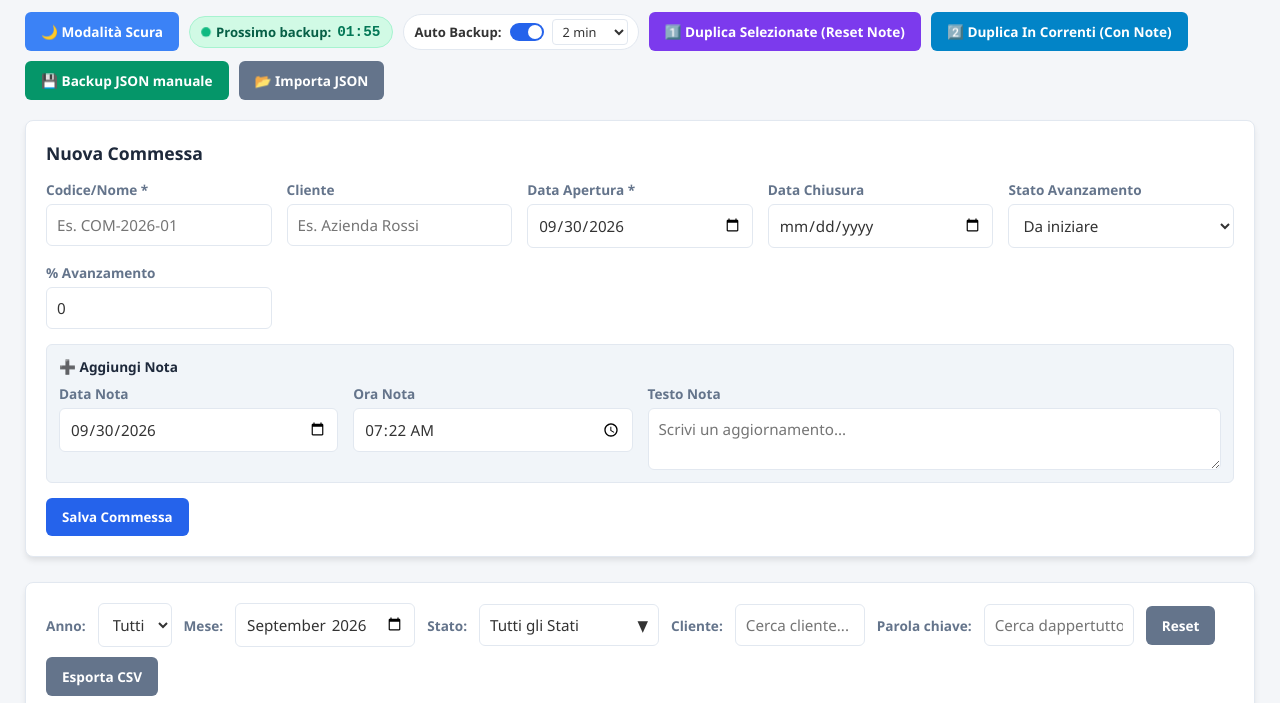
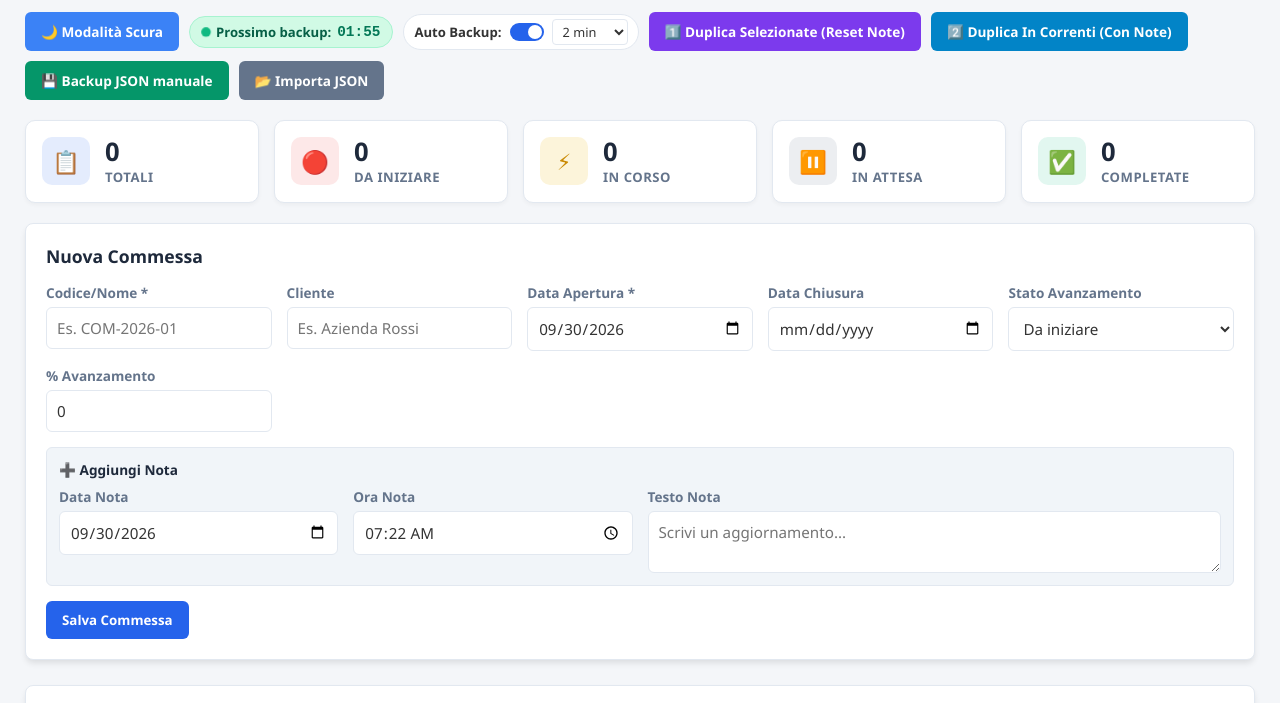
Before and after one commit to kibernetespa/Gestionale-Lavoro, a plain HTML site: page index.html in a window 1280 px wide. Shown: the part 57-760 px from the top of the page. Drawn offline with Linux system fonts and the light colour scheme.

Commit message:
Update index.html

```diff
--- a/index.html
+++ b/index.html
@@ -190,6 +190,64 @@
             85% { opacity: 1; transform: translateY(0); }
             100% { opacity: 0; transform: translateY(20px); }
         }
+
+        /* DASHBOARD STATISTICHE - NUOVO STILE */
+        .stats-grid {
+            display: grid;
+            grid-template-columns: repeat(auto-fit, minmax(180px, 1fr));
+            gap: 15px;
+            margin-bottom: 20px;
+        }
+        .stat-card {
+            background: var(--card-bg);
+            border: 1px solid var(--border);
+            border-radius: 10px;
+            padding: 16px;
+            display: flex;
+            align-items: center;
+            gap: 15px;
+            box-shadow: 0 2px 4px rgba(0,0,0,0.04);
+            transition: transform 0.2s ease, box-shadow 0.2s ease;
+        }
+        .stat-card:hover {
+            transform: translateY(-2px);
+            box-shadow: 0 6px 12px rgba(0,0,0,0.08);
+        }
+        .stat-icon {
+            width: 48px;
+            height: 48px;
+            border-radius: 10px;
+            display: flex;
+            align-items: center;
+            justify-content: center;
+            font-size: 1.4rem;
+            flex-shrink: 0;
+        }
+        .stat-content {
+            display: flex;
+            flex-direction: column;
+        }
+        .stat-value {
+            font-size: 1.6rem;
+            font-weight: 700;
+            line-height: 1.2;
+            color: var(--heading-color);
+        }
+        .stat-label {
+            font-size: 0.82rem;
+            color: var(--subtext-color);
+            font-weight: 600;
+            text-transform: uppercase;
+            letter-spacing: 0.5px;
+        }
+
+        /* Varianti Colori per le Schede Statistiche */
+        .stat-card.totale .stat-icon { background: rgba(37, 99, 235, 0.12); color: #2563eb; }
+        .stat-card.da-iniziare .stat-icon { background: rgba(239, 68, 68, 0.12); color: #ef4444; }
+        .stat-card.in-corso .stat-icon { background: rgba(234, 179, 8, 0.15); color: #ca8a04; }
+        .stat-card.in-attesa .stat-icon { background: rgba(100, 116, 139, 0.12); color: #64748b; }
+        .stat-card.completata .stat-icon { background: rgba(16, 185, 129, 0.12); color: #10b981; }
+
         .card {
             background: var(--card-bg);
             border-radius: 8px;
@@ -402,7 +460,6 @@
             font-weight: 600;
             display: inline-block;
         }
-        /* Stato Da iniziare in rosso */
         .st-da-iniziare { background: #fee2e2; color: #991b1b; }
         .st-in-corso { background: #fef08a; color: #854d0e; }
         .st-in-attesa { background: #e2e8f0; color: #475569; }
@@ -721,6 +778,45 @@
             <input type="file" id="importFile" style="display:none" accept=".json" onchange="importData(event)">
         </div>
     </header>
+
+    <!-- DASHBOARD STATISTICHE -->
+    <div class="stats-grid">
+        <div class="stat-card totale">
+            <div class="stat-icon">📋</div>
+            <div class="stat-content">
+                <span class="stat-value" id="statTotali">0</span>
+                <span class="stat-label">Totali</span>
+            </div>
+        </div>
+        <div class="stat-card da-iniziare">
+            <div class="stat-icon">🔴</div>
+            <div class="stat-content">
+                <span class="stat-value" id="statDaIniziare">0</span>
+                <span class="stat-label">Da Iniziare</span>
+            </div>
+        </div>
+        <div class="stat-card in-corso">
+            <div class="stat-icon">⚡</div>
+            <div class="stat-content">
+                <span class="stat-value" id="statInCorso">0</span>
+                <span class="stat-label">In Corso</span>
+            </div>
+        </div>
+        <div class="stat-card in-attesa">
+            <div class="stat-icon">⏸️</div>
+            <div class="stat-content">
+                <span class="stat-value" id="statInAttesa">0</span>
+                <span class="stat-label">In Attesa</span>
+            </div>
+        </div>
+        <div class="stat-card completata">
+            <div class="stat-icon">✅</div>
+            <div class="stat-content">
+                <span class="stat-value" id="statCompletate">0</span>
+                <span class="stat-label">Completate</span>
+            </div>
+        </div>
+    </div>
 
     <div class="card">
         <h2 id="formTitle" style="font-size: 1.1rem; margin-bottom: 15px; color: var(--heading-color);">Nuova Commessa</h2>
@@ -1364,6 +1460,28 @@
         onStatoFilterChange();
     }
 
+    // AGGIORNAMENTO STATISTICHE DINAMICHE
+    function updateStatistics(filteredCommesse) {
+        let cntTotale = filteredCommesse.length;
+        let cntDaIniziare = 0;
+        let cntInCorso = 0;
+        let cntInAttesa = 0;
+        let cntCompletate = 0;
+
+        filteredCommesse.forEach(c => {
+            if (c.stato === 'Da iniziare') cntDaIniziare++;
+            else if (c.stato === 'In corso') cntInCorso++;
+            else if (c.stato === 'In attesa') cntInAttesa++;
+            else if (c.stato === 'Completata') cntCompletate++;
+        });
+
+        document.getElementById('statTotali').innerText = cntTotale;
+        document.getElementById('statDaIniziare').innerText = cntDaIniziare;
+        document.getElementById('statInCorso').innerText = cntInCorso;
+        document.getElementById('statInAttesa').innerText = cntInAttesa;
+        document.getElementById('statCompletate').innerText = cntCompletate;
+    }
+
     function renderTable() {
         const tbody = document.getElementById('tableBody');
         tbody.innerHTML = '';
@@ -1395,6 +1513,9 @@
 
             return matchesAnno && matchesMonth && matchesStato && matchesCliente && matchesKeyword;
         });
+
+        // Aggiorna le statistiche sulle commesse visibili
+        updateStatistics(filtered);
 
         const iconApertura = document.getElementById('sort-icon-dataApertura');
         const iconStato = document.getElementById('sort-icon-stato');
```
